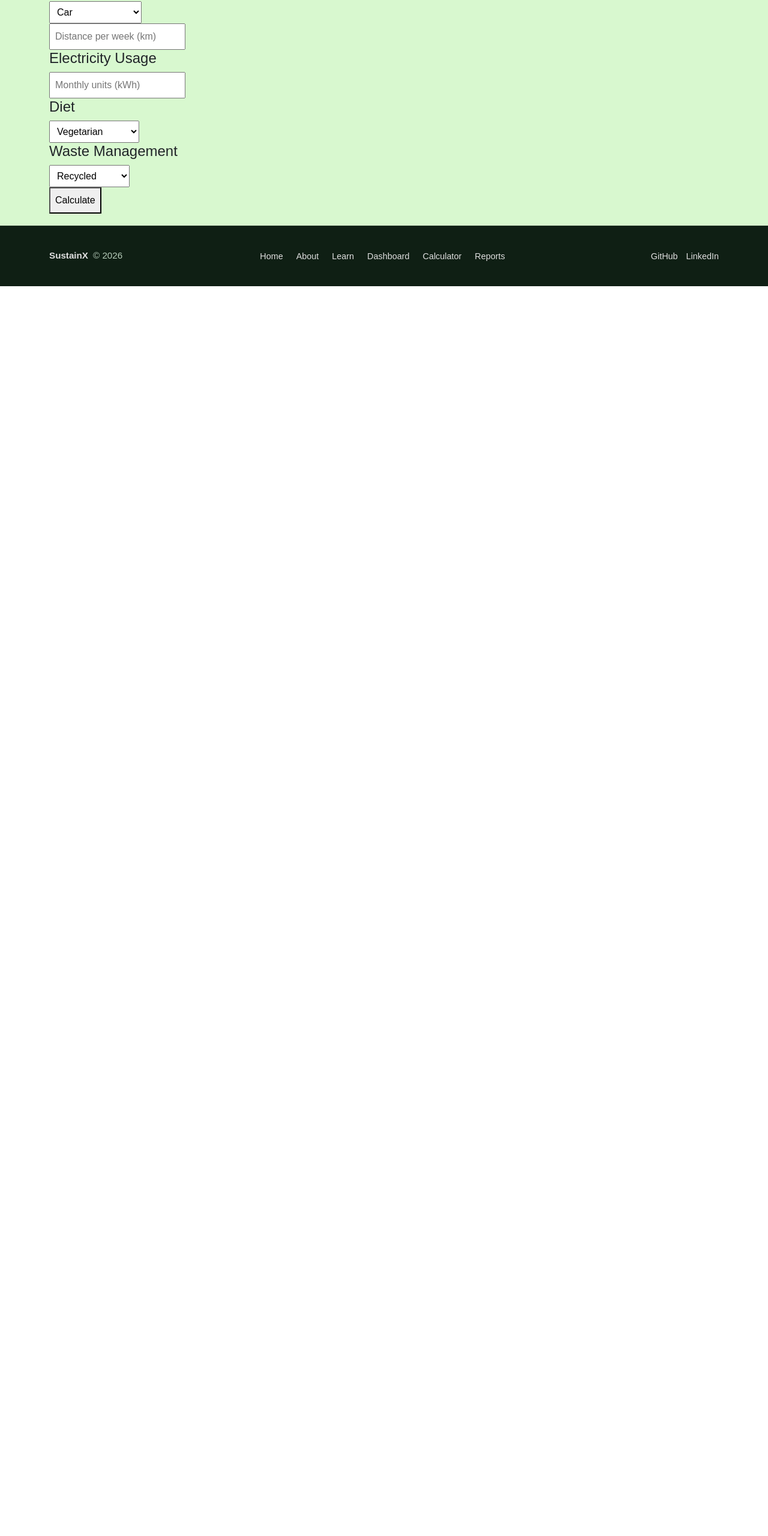
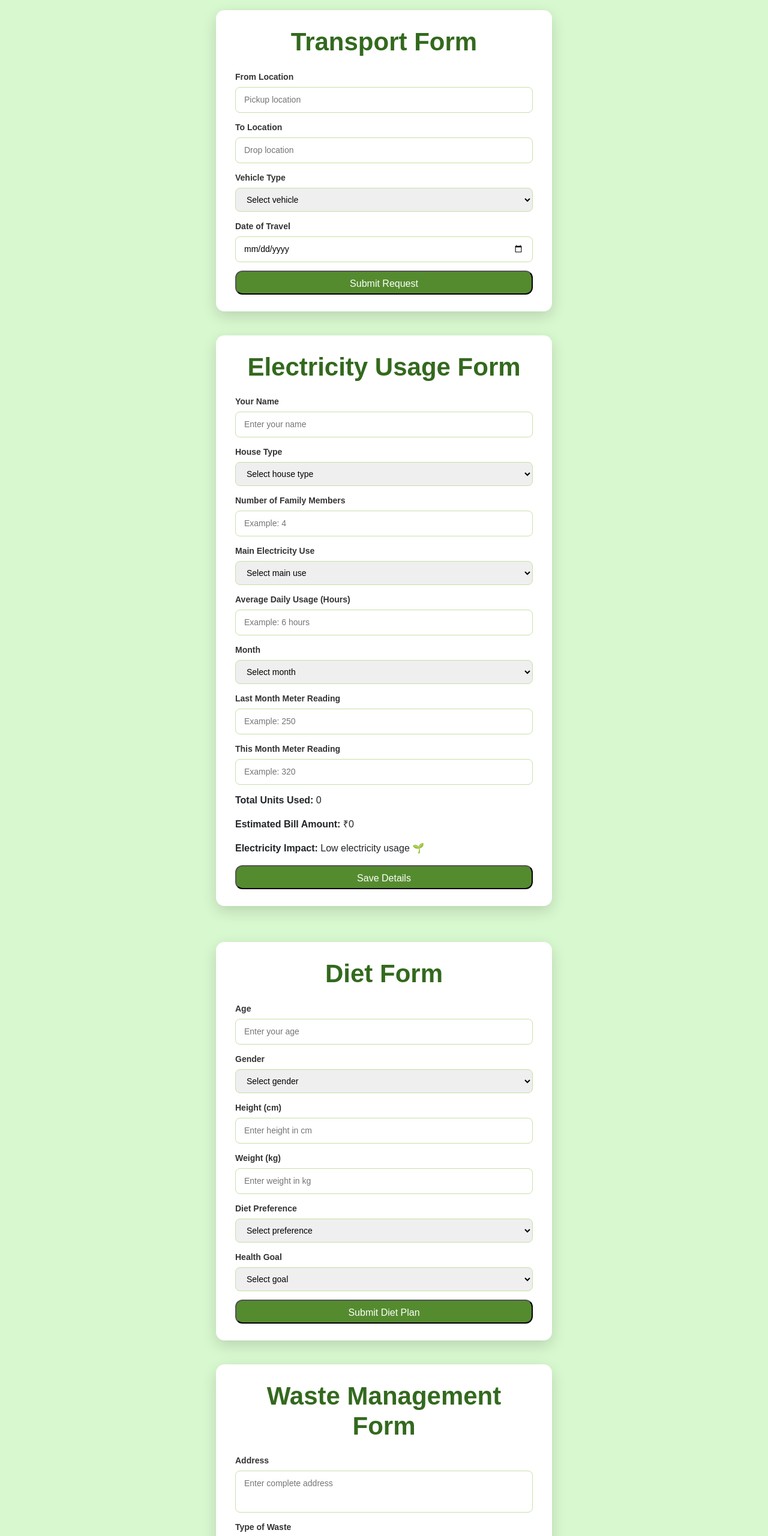
Before and after one commit to MayuriBarde/CarbonFootprint, a React (Vite) app: page /calculator in a window 1280 px wide. Shown: the part 181-2741 px from the top of the page at 60% size. Before the commit the page ends 800 px from the top, so only its background shows below. Built offline with nearby package versions, Linux system fonts and the light colour scheme; what chartjs-plugin-datalabels would draw is missing.

Commit message:
Add all changes

```diff
--- a/src/components/forms/DietForm.jsx
+++ b/src/components/forms/DietForm.jsx
@@ -1,11 +1,66 @@
+import React from "react";
+import "./Forms.css";
+
 function DietForm() {
   return (
-    <div>
-      <h4>Diet</h4>
-      <select>
-        <option>Vegetarian</option>
-        <option>Non-Vegetarian</option>
-      </select>
+    <div className="container form-container">
+      <div className="form-card" id="diet">
+        <h2 className="form-title">Diet Form</h2>
+
+        <form className="diet-form">
+
+
+          <div className="form-row">
+            <label>Age</label>
+            <input type="number" placeholder="Enter your age" />
+          </div>
+
+          <div className="form-row">
+            <label>Gender</label>
+            <select>
+              <option value="">Select gender</option>
+              <option>Male</option>
+              <option>Female</option>
+              <option>Other</option>
+            </select>
+          </div>
+
+          <div className="form-row">
+            <label>Height (cm)</label>
+            <input type="number" placeholder="Enter height in cm" />
+          </div>
+
+          <div className="form-row">
+            <label>Weight (kg)</label>
+            <input type="number" placeholder="Enter weight in kg" />
+          </div>
+
+          <div className="form-row">
+            <label>Diet Preference</label>
+            <select>
+              <option value="">Select preference</option>
+              <option>Vegetarian</option>
+              <option>Non-Vegetarian</option>
+              <option>Vegan</option>
+            </select>
+          </div>
+
+          <div className="form-row">
+            <label>Health Goal</label>
+            <select>
+              <option value="">Select goal</option>
+              <option>Weight Loss</option>
+              <option>Weight Gain</option>
+              <option>Maintain Fitness</option>
+            </select>
+          </div>
+
+
+          <button type="submit" className="submit-btn">
+            Submit Diet Plan
+          </button>
+        </form>
+      </div>
     </div>
   );
 }
--- a/src/components/forms/ElectricityForm.jsx
+++ b/src/components/forms/ElectricityForm.jsx
@@ -1,8 +1,111 @@
+import React, { useState } from "react";
+import "./Forms.css";
+
 function ElectricityForm() {
+  const [oldReading, setOldReading] = useState("");
+  const [newReading, setNewReading] = useState("");
+
+  const unitsUsed =
+    oldReading && newReading ? newReading - oldReading : 0;
+
+  const impact =
+    unitsUsed > 200
+      ? "High electricity usage ⚠️"
+      : unitsUsed > 100
+      ? "Medium electricity usage 🙂"
+      : "Low electricity usage 🌱";
+
+  const billAmount = unitsUsed * 6; // simple approx rate
+
   return (
-    <div>
-      <h4>Electricity Usage</h4>
-      <input type="number" placeholder="Monthly units (kWh)" />
+    <div className="container form-container">
+      <div className="form-card" id="electricity">
+        <h2 className="form-title">Electricity Usage Form</h2>
+
+        <form className="electricity-form" >
+
+          <div className="form-row">
+            <label>Your Name</label>
+            <input type="text" placeholder="Enter your name" />
+          </div>
+
+          <div className="form-row">
+            <label>House Type</label>
+            <select>
+              <option value="">Select house type</option>
+              <option>Flat</option>
+              <option>Independent House</option>
+              <option>Shop / Office</option>
+            </select>
+          </div>
+
+          <div className="form-row">
+            <label>Number of Family Members</label>
+            <input type="number" placeholder="Example: 4" />
+          </div>
+
+          <div className="form-row">
+            <label>Main Electricity Use</label>
+            <select>
+              <option value="">Select main use</option>
+              <option>Fans & Lights</option>
+              <option>AC</option>
+              <option>Refrigerator</option>
+              <option>All Appliances</option>
+            </select>
+          </div>
+
+          <div className="form-row">
+            <label>Average Daily Usage (Hours)</label>
+            <input type="number" placeholder="Example: 6 hours" />
+          </div>
+
+          <div className="form-row">
+            <label>Month</label>
+            <select>
+              <option value="">Select month</option>
+              <option>January</option>
+              <option>February</option>
+              <option>March</option>
+              <option>April</option>
+            </select>
+          </div>
+
+          <div className="form-row">
+            <label>Last Month Meter Reading</label>
+            <input
+              type="number"
+              placeholder="Example: 250"
+              value={oldReading}
+              onChange={(e) => setOldReading(e.target.value)}
+            />
+          </div>
+
+          <div className="form-row">
+            <label>This Month Meter Reading</label>
+            <input
+              type="number"
+              placeholder="Example: 320"
+              value={newReading}
+              onChange={(e) => setNewReading(e.target.value)}
+            />
+          </div>
+
+          {/* Result Section */}
+          <div className="result-box">
+            <p><strong>Total Units Used:</strong> {unitsUsed}</p>
+            <p><strong>Estimated Bill Amount:</strong> ₹{billAmount}</p>
+            <p><strong>Electricity Impact:</strong> {impact}</p>
+          </div>
+
+
+
+          <button type="submit" className="submit-btn">
+            Save Details
+          </button>
+
+        </form>
+      </div>
     </div>
   );
 }
--- /dev/null
+++ b/src/components/forms/Forms.css
@@ -0,0 +1,120 @@
+.form-container {
+  display: flex;
+  flex-direction: column;
+
+  justify-content: center;
+  align-items: center;
+   gap: 10px;
+  padding: 20px;
+  font-family: Arial, Helvetica, sans-serif;
+  height: auto;
+}
+
+.form-card {
+
+  background-color: #ffffff;
+  width: 700px;
+  max-width: 560px;
+  padding: 28px 32px;
+  border-radius: 14px;
+  box-shadow: 0 8px 25px rgba(0, 0, 0, 0.15);
+
+}
+
+.form-title {
+  text-align: center;
+  margin-bottom: 22px;
+  color: #33691e;
+}
+
+.diet-form {
+  display: flex;
+  flex-direction: column;
+}
+
+.form-row {
+  display: flex;
+  flex-direction: column;
+  margin-bottom: 14px;
+}
+
+.form-row label {
+  font-size: 14px;
+  font-weight: 600;
+  margin-bottom: 6px;
+  color: #333;
+}
+
+.form-row input,
+.form-row select,
+.form-row textarea {
+  padding: 10px 14px;
+  border-radius: 8px;
+  border: 1.5px solid #c5e1a5;
+  font-size: 14px;
+  outline: none;
+}
+
+.form-row input:focus,
+.form-row select:focus,
+.form-row textarea:focus {
+  border-color: #558b2f;
+}
+
+.form-row textarea {
+  resize: none;
+  min-height: 70px;
+}
+
+.submit-btn{
+
+  width: 100%;
+  background-color: #558b2f;
+  height: 40px;
+  color: white;
+  font-size: 1rem;
+  border-radius: 12px;
+
+}
+
+
+.submit-btn:hover {
+  background-color: #33691e;
+}
+
+@media (max-width: 600px) {
+  .form-card {
+    padding: 22px 20px;
+  }
+
+  .form-title {
+    font-size: 20px;
+  }
+}
+
+/* .button {
+    width: 150px;
+    height: 40px;
+    border-radius: 20px;
+    background-color: #33691e;
+    color: white;
+    font-size: 1rem;
+    text-align: center;
+    align-items: center;
+
+} */
+
+
+
+ #diet {
+  margin-top: 20px;
+}
+
+ #electricity {
+  margin-top: -120px;
+ }
+
+#transport {
+  margin-bottom:120px ;
+
+}
--- a/src/components/forms/TransportForm.jsx
+++ b/src/components/forms/TransportForm.jsx
@@ -1,15 +1,52 @@
-function TransportForm() {
+import React from "react";
+import "./Forms.css";
+
+function TransportationForm() {
   return (
-    <div>
-      <h4>Transportation</h4>
-      <select>
-        <option>Car</option>
-        <option>Bike</option>
-        <option>Public Transport</option>
-      </select>
-      <input type="number" placeholder="Distance per week (km)" />
+    <div className="container form-container">
+      <div className="form-card" id="transport">
+
+        <div className="form-header">
+             <h2 className="form-title">Transport Form</h2>
+        </div>
+
+        <form className="transport-form">
+
+          <div className="form-row">
+            <label>From Location</label>
+            <input type="text" placeholder="Pickup location" />
+          </div>
+
+          <div className="form-row">
+            <label>To Location</label>
+            <input type="text" placeholder="Drop location" />
+          </div>
+
+          <div className="form-row">
+            <label>Vehicle Type</label>
+            <select>
+              <option value="">Select vehicle</option>
+              <option>Bike</option>
+              <option>Car</option>
+              <option>Bus</option>
+              <option>Truck</option>
+            </select>
+          </div>
+
+          <div className="form-row">
+            <label>Date of Travel</label>
+            <input type="date" />
+          </div>
+
+
+          <button type="submit" className="submit-btn">
+            Submit Request
+          </button>
+        </form>
+
+      </div>
     </div>
   );
 }
 
-export default TransportForm;
+export default TransportationForm;
--- a/src/components/forms/WasteForm.jsx
+++ b/src/components/forms/WasteForm.jsx
@@ -1,11 +1,46 @@
+import React from "react";
+import "./Forms.css";
+
 function WasteForm() {
   return (
-    <div>
-      <h4>Waste Management</h4>
-      <select>
-        <option>Recycled</option>
-        <option>Not Recycled</option>
-      </select>
+    <div className="container form-container">
+      <div className="form-card">
+        <h2 className="form-title">Waste Management Form</h2>
+
+        <form className="waste-form">
+
+          <div className="form-row">
+            <label>Address</label>
+            <textarea placeholder="Enter complete address"></textarea>
+          </div>
+
+          <div className="form-row">
+            <label>Type of Waste</label>
+            <select>
+              <option value="">Select waste type</option>
+              <option>Dry Waste</option>
+              <option>Wet Waste</option>
+              <option>Electronic Waste</option>
+              <option>Biomedical Waste</option>
+            </select>
+          </div>
+
+          <div className="form-row">
+            <label>Quantity (Approx.)</label>
+            <input type="text" placeholder="e.g. 5 kg" />
+          </div>
+
+          <div className="form-row">
+            <label>Pickup Date</label>
+            <input type="date" />
+          </div>
+
+
+          <button type="submit" className="submit-btn">
+            Submit Request
+          </button>
+        </form>
+      </div>
     </div>
   );
 }
--- /dev/null
+++ b/src/pages/Calculator.css
@@ -0,0 +1,35 @@
+.calculator-container h2{
+    font-size: 42px;
+    font-weight: 700;
+    text-align: center;
+}
+.calculator-container {
+    display: flex;
+    flex-direction: column;
+    padding: 40px !important;
+}
+
+.button-container {
+    display: flex;
+    justify-content: center;
+    margin: 30px 0;
+}
+
+.calculate-btn {
+    padding: 12px 40px;
+    font-size: 16px;
+    font-weight: 600;
+    border-radius: 5px;
+    border: none;
+    cursor: pointer;
+    transition: all 0.3s ease;
+    background-color: #33691e !important;
+    color: white !important;
+}
+
+.calculate-btn:hover {
+    background-color: #2e5c0f !important;
+    color: white !important;
+    transform: translateY(-2px);
+    box-shadow: 0 4px 12px rgba(0, 0, 0, 0.15);
+}
--- a/src/pages/Calculator.jsx
+++ b/src/pages/Calculator.jsx
@@ -3,6 +3,7 @@ import TransportForm from "../components/forms/TransportForm";
 import ElectricityForm from "../components/forms/ElectricityForm";
 import DietForm from "../components/forms/DietForm";
 import WasteForm from "../components/forms/WasteForm";
+import './Calculator.css'
 
 function Calculator() {
   const [total, setTotal] = useState(0);
@@ -20,7 +21,9 @@ function Calculator() {
       <DietForm />
       <WasteForm />
 
-      <button onClick={calculate}>Calculate</button>
+      <div className="button-container">
+        <button onClick={calculate} className="btn  calculate-btn">Calculate</button>
+      </div>
 
       {total > 0 && <h3>Total Emission: {total} kg CO₂</h3>}
     </div>
--- a/src/pages/Reports.css
+++ b/src/pages/Reports.css
@@ -5,6 +5,7 @@
   font-family: "Segoe UI", sans-serif;
   color: #1f2d1f;
   margin-top: 80px;
+  margin-left: 50px;
 }
 
 /* Header */
```
